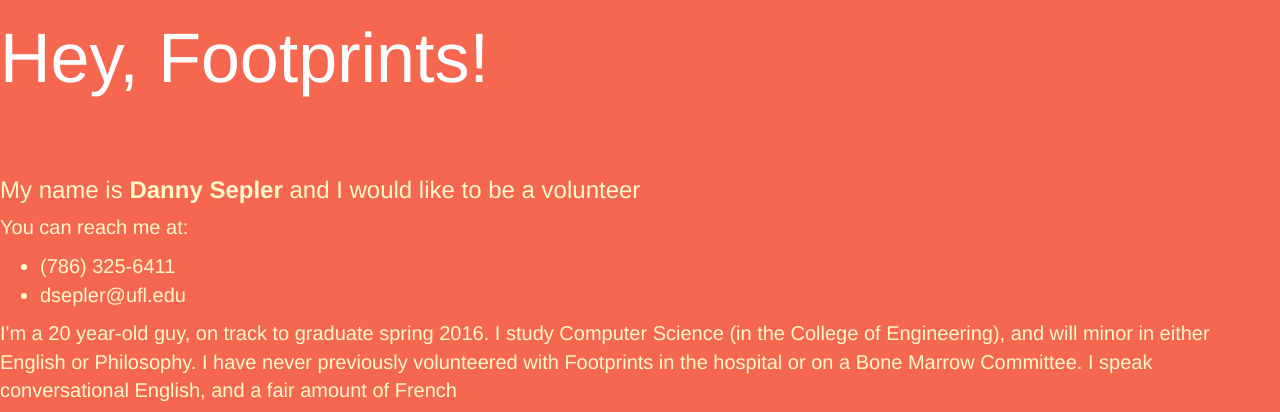
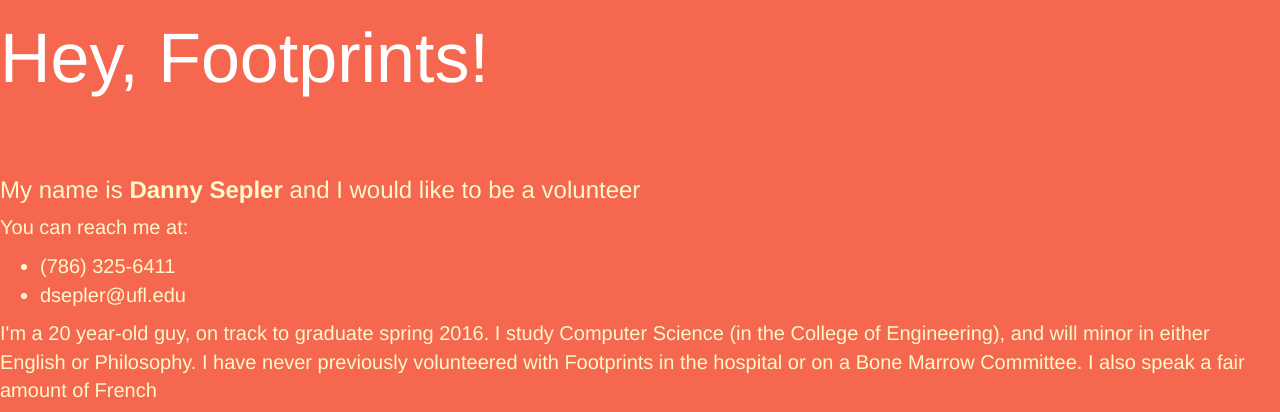
Before and after one commit to dannysepler/footprints, a plain HTML site: page index.html in a window 1280 px wide. Shown: the top 412 px of the page. Drawn offline with nearby package versions, Linux system fonts and the light colour scheme; grey boxes are pictures that could not be loaded.

Commit message:
language fix

```diff
--- a/index.html
+++ b/index.html
@@ -50,7 +50,7 @@
           <li>dsepler@ufl.edu</li>
         </ul>
       </p>
-      <p>I&#39;m a 20 year-old guy, on track to graduate spring 2016. I study Computer Science (in the College of Engineering), and will minor in either English or Philosophy. I have never previously volunteered with Footprints in the hospital or on a Bone Marrow Committee. I speak conversational English, and a fair amount of French</p>
+      <p>I&#39;m a 20 year-old guy, on track to graduate spring 2016. I study Computer Science (in the College of Engineering), and will minor in either English or Philosophy. I have never previously volunteered with Footprints in the hospital or on a Bone Marrow Committee. I also speak a fair amount of French</p>
 
       <img src='https://fbcdn-sphotos-c-a.akamaihd.net/hphotos-ak-xpf1/t1.0-9/p417x417/1538851_10152173314833767_1660233445_n.jpg' class='img-responsive center-block'>
       <h4 class='text-center'>I'm on the left</h4>
```
